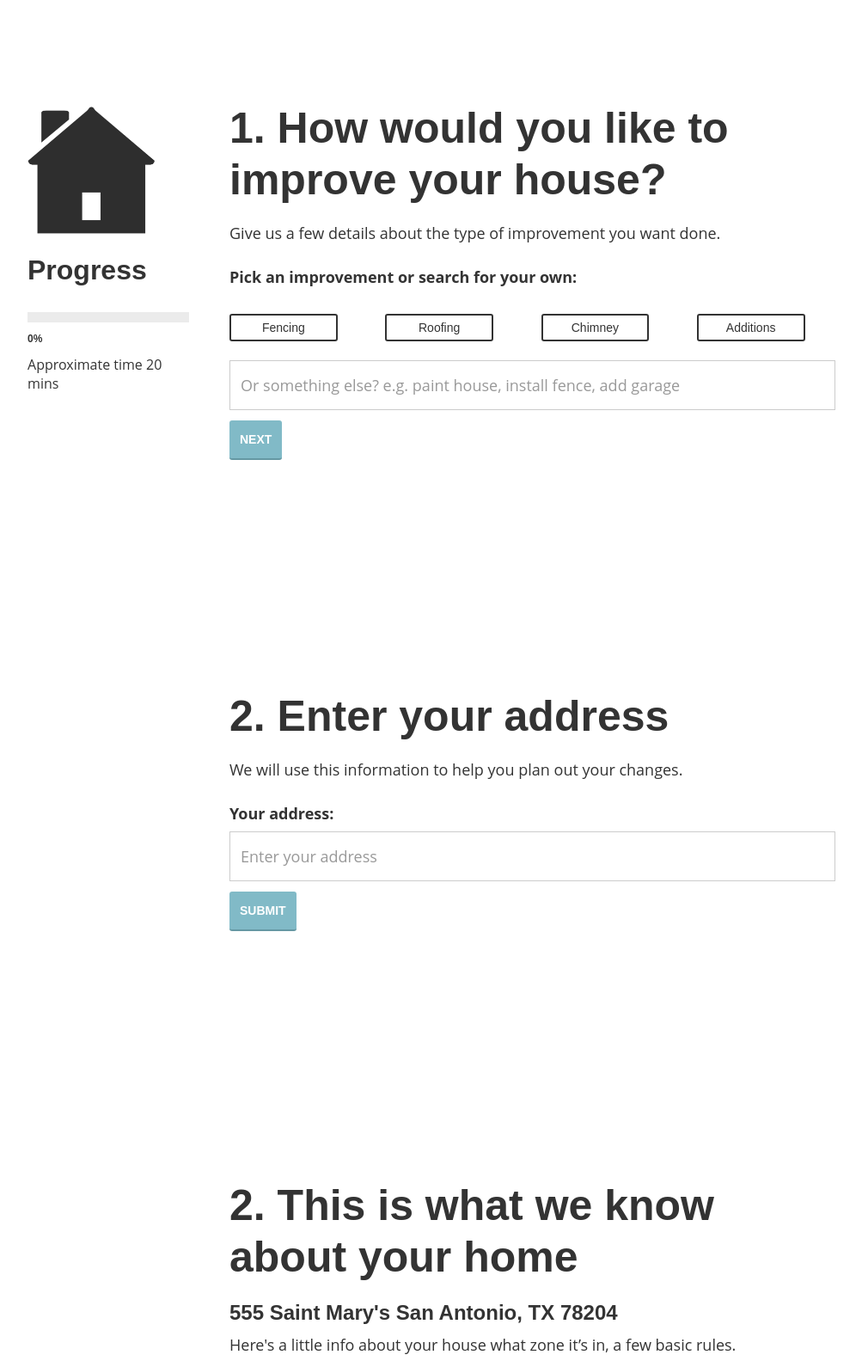
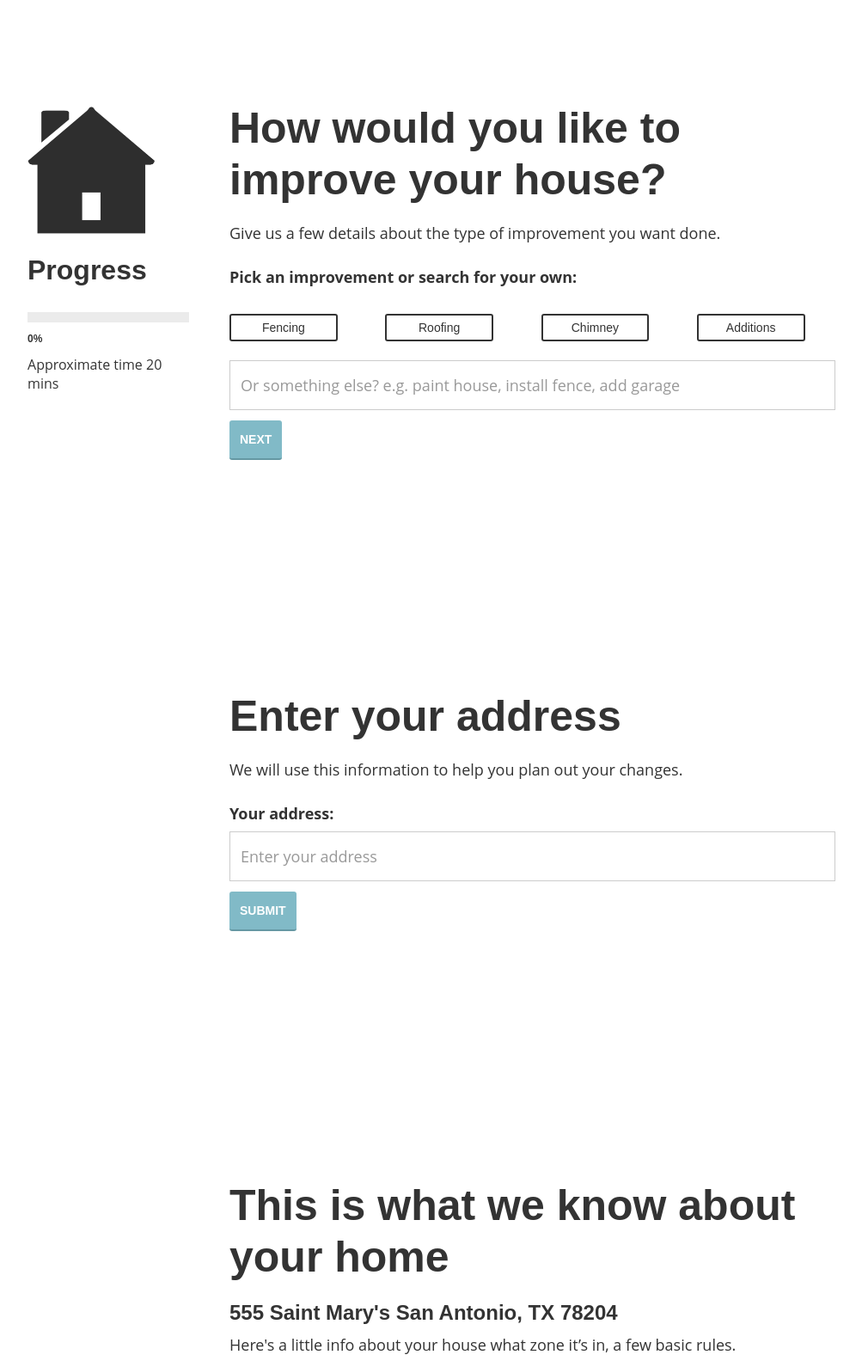
Before and after one commit to Techzans/house-refresh-prototype, a plain HTML site: page index.html in a window 1280 px wide. Shown: the top 1583 px of the page at 86% size, without its empty margins (138-1141 px from the left). Drawn offline with nearby package versions, Linux system fonts and the light colour scheme; a script that the page names is missing.

Commit message:
Removing numbers from steps

```diff
--- a/index.html
+++ b/index.html
@@ -71,7 +71,7 @@
 	<p class="small-text">Approximate time 20 mins</p>
       </div>
       <div class="chunk chuck-w-padding first-chuck" id="select-renovations">
-	<h1>1. How would you like to improve your house?</h1>
+	<h1>How would you like to improve your house?</h1>
 	<p>Give us a few details about the type of improvement you want done.</p>
 	<div class="w-form">
 	  <form class="form" name="email-form" data-name="Email Form">
@@ -97,7 +97,7 @@
 	</div>
       </div>
       <div class="chunk chuck-w-padding ha-waypoint" id="enter-address" data-animate-down="17%" data-animate-up="0%">
-	<h1>2. Enter your address</h1>
+	<h1>Enter your address</h1>
 	<p>We will use this information to help you plan out your changes.</p>
 	<div class="w-form">
 	  <form class="form" name="email-form" data-name="Email Form">
@@ -116,7 +116,7 @@
     <div class="w-container container">
       <div class="w-clearfix">
 	<div class="chunk chuck-w-padding ha-waypoint" id="address-confirmed" data-animate-down="34%" data-animate-up="17%">
-	  <h1>2. This is what we know about your home</h1>
+	  <h1>This is what we know about your home</h1>
 	  <h3 class="alt-h1">555 Saint Mary's San Antonio, TX&nbsp;78204</h3>
 	  <p>Here's a little info about your house what zone it’s in, a few basic rules.</p>
 	  <div class="w-row about-house-row">
@@ -181,7 +181,7 @@
 	</div>
       </div>
       <div class="chunk chuck-w-padding ha-waypoint" id="grants-available" data-animate-down="67%" data-animate-up="50%">
-	<h1>5. There are grants available to help you</h1>
+	<h1>There are grants available to help you</h1>
 	<h2 class="grant-total">$6000 Total Available</h2>
 	<div class="w-row">
 	  <div class="w-col w-col-4">
@@ -208,7 +208,7 @@
 	</div>
       </div>
       <div class="chunk chuck-w-padding ha-waypoint" id="labor-available" data-animate-down="84%" data-animate-up="67%">
-	<h1>6. This labor is available to build your renovation</h1>
+	<h1>This labor is available to build your renovation</h1>
 	<div class="w-row">
 	  <div class="w-col w-col-6">
 	    <div class="grant-blcok">
```
